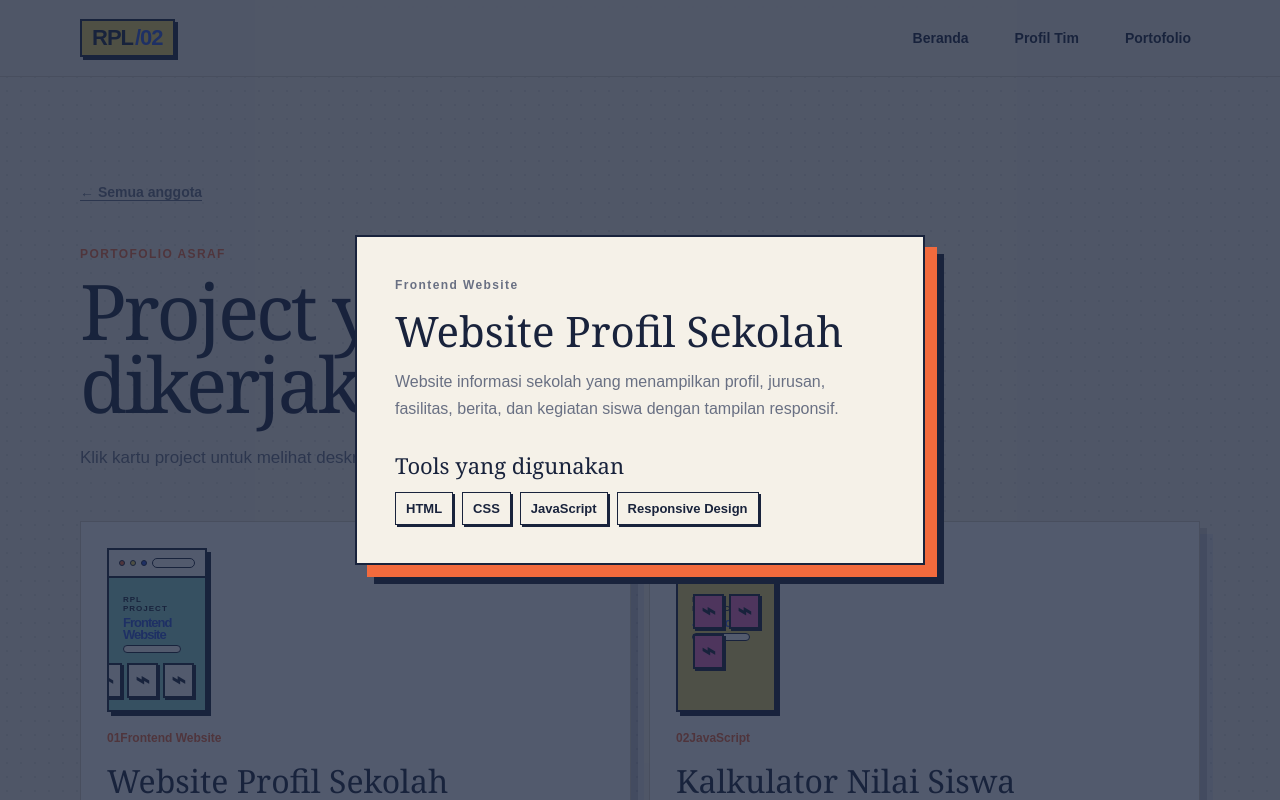
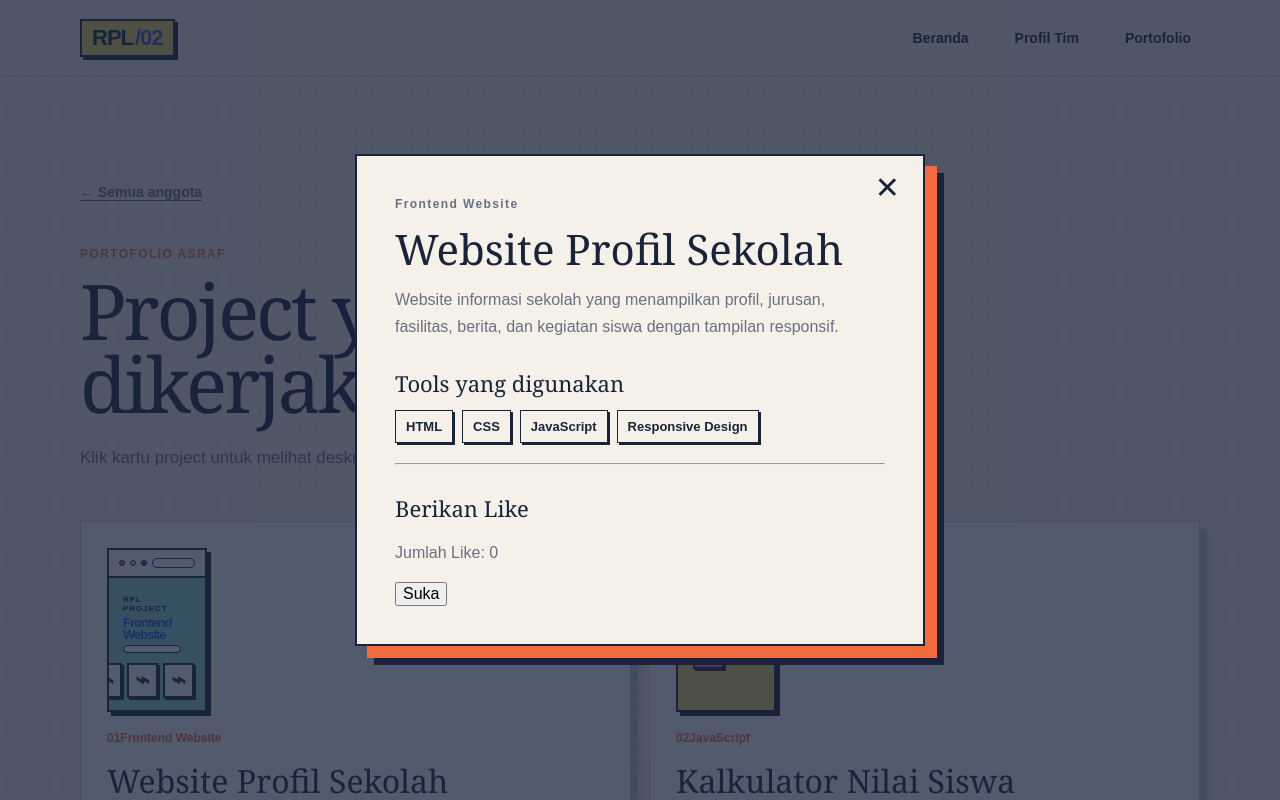
Before and after one commit to Rifqyych/Ichraf, a Next.js app: page /portofolio/asraf in a window 1280 px wide. Both pictures are taken after a click on the button 355 px from the left and 723 px from the top of the page. Shown: the top 800 px of the page. Built offline with nearby package versions, Linux system fonts and the light colour scheme.

Commit message:
ku update ki lagi pak fakih

```diff
--- a/app/components/ProjectCard.tsx
+++ b/app/components/ProjectCard.tsx
@@ -18,6 +18,21 @@ export default function ProjectCard({
   tools,
 }: ProjectCardProps) {
   const [isOpen, setIsOpen] = useState(false);
+
+  // State Like
+  const [likes, setLikes] = useState(0);
+  const [liked, setLiked] = useState(false);
+
+  // Toggle Like
+  function handleLike() {
+    if (liked) {
+      setLikes(likes - 1);
+      setLiked(false);
+    } else {
+      setLikes(likes + 1);
+      setLiked(true);
+    }
+  }
 
   return (
     <>
@@ -55,6 +70,13 @@ export default function ProjectCard({
         <div>
           <h2>{title}</h2>
           <p>{description}</p>
+
+          {/* Label Populer */}
+          {likes >= 5 && (
+            <p style={{ color: "red", fontWeight: "bold" }}>
+              🔥 Populer
+            </p>
+          )}
         </div>
 
         <strong>Klik untuk detail ↗</strong>
@@ -74,7 +96,7 @@ export default function ProjectCard({
               onClick={() => setIsOpen(false)}
               aria-label="Tutup detail project"
             >
-
+              ✕
             </button>
 
             <p className="eyebrow">{category}</p>
@@ -82,11 +104,28 @@ export default function ProjectCard({
             <p>{description}</p>
 
             <h3>Tools yang digunakan</h3>
+
             <div className="skill-list">
               {tools.map((tool) => (
                 <span key={tool}>{tool}</span>
               ))}
             </div>
+
+            <hr style={{ margin: "20px 0" }} />
+
+            <h3>Berikan Like</h3>
+
+            <p>Jumlah Like: {likes}</p>
+
+            <button type="button" onClick={handleLike}>
+              {liked ? "Batal Suka" : "Suka"}
+            </button>
+
+            {likes >= 5 && (
+              <p style={{ color: "red", fontWeight: "bold", marginTop: "10px" }}>
+                🔥 Populer
+              </p>
+            )}
           </section>
         </div>
       )}
```
